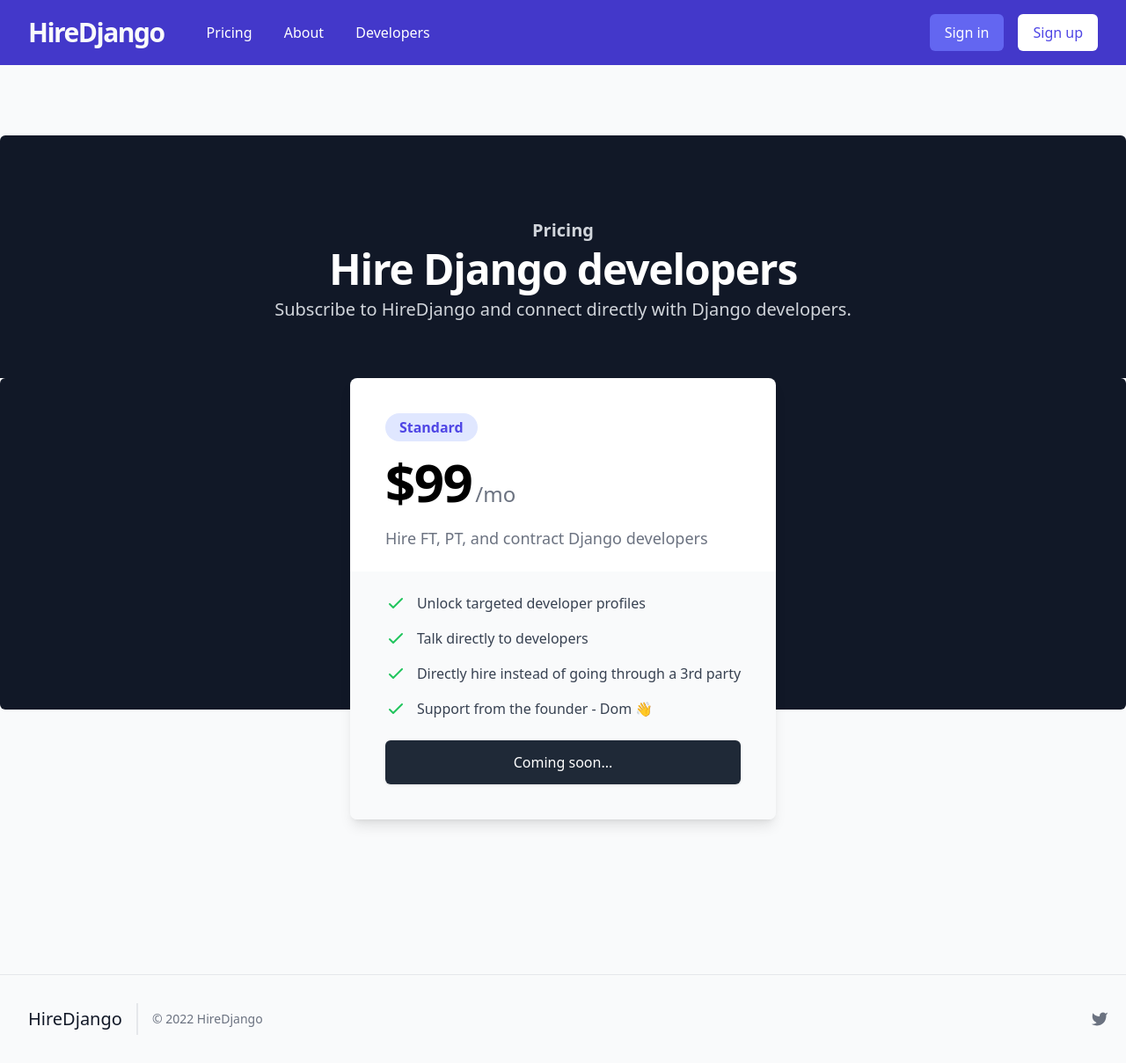
After one commit to vacchiano/HireDjango, a Django app: page /pricing/ in a window 1280 px wide. The commit adds this page. Shown: the whole page at 88% size. Run offline with Django 4.2, Linux system fonts and the light colour scheme; some libraries are stand-ins or nearby versions.

Commit message:
added biz acct page

```diff
--- a/jobs/models.py
+++ b/jobs/models.py
@@ -54,6 +54,7 @@
     city = models.CharField(max_length=50, blank=True)
     state = models.CharField(max_length=50, blank=True)
     country = models.CharField(max_length=50, blank=True)
+    contact_email = models.EmailField(max_length=254, blank=True)
 
 
     def __str__(self):
--- a/jobs/templates/jobs/_base.html
+++ b/jobs/templates/jobs/_base.html
@@ -18,7 +18,7 @@
                             <a href="{% url 'home' %}" class="h-full text-3xl font-bold tracking-tighter text-gray-50 hover:text-white lg:pr-2">HireDjango</a>
                             </a>
                             <div class="hidden ml-10 space-x-8 lg:block">
-                            <a href="#" class="text-base font-medium text-white hover:text-indigo-50"> Pricing </a>
+                            <a href="{% url 'pricing' %}" class="text-base font-medium text-white hover:text-indigo-50"> Pricing </a>
                             <a href="{% url 'about' %}" class="text-base font-medium text-white hover:text-indigo-50"> About </a>
                             <a href="{% url 'freelancer-list' %}" class="text-base font-medium text-white hover:text-indigo-50"> Developers </a>
                             </div>
--- a/jobs/templates/jobs/freelancer_form.html
+++ b/jobs/templates/jobs/freelancer_form.html
@@ -3,7 +3,7 @@
 
 {% block content %}
 <div class="p-6 max-w-2xl mx-auto rounded shadow bg-white">
-    <h1 class="text-slate-800 text-4xl mb-4 font-semibold">Create Freelancer Profile</h1>
+    <h1 class="text-slate-800 text-4xl mb-4 font-semibold">Freelancer Profile</h1>
     <form method="POST" enctype="multipart/form-data">
         {% csrf_token %}
         {{form|crispy}}
--- a/jobs/templates/jobs/index.html
+++ b/jobs/templates/jobs/index.html
@@ -2,12 +2,12 @@
 
 {% block content %}
 <div class="px-2 sm:px-12 mx-auto max-w-7xl">
-    <div class="mx-auto px-4 sm:mt-16">
+    <div class="mx-auto px-4 xl:mt-16">
         <h1 class="text-zinc-600 text-3xl tracking-tight font-extrabold sm:text-5xl md:text-6xl text-center">
             <span class="block">Reverse job board for</span>
             <span class="block text-indigo-700">Django developers</span>
         </h1>
-        <div class="sm:divide-x max-w-4xl text-lg text-left sm:text-center my-12 sm:my-24 mx-auto flex flex-col sm:flex-row items-center sm:items-start justify-center space-y-8 sm:space-y-0">
+        <div class="sm:divide-x max-w-4xl text-lg text-left sm:text-center md:my-12 sm:my-24 mx-auto flex flex-col sm:flex-row items-center sm:items-start justify-center space-y-8 sm:space-y-0">
             <span class="block max-w-sm">
                 <code class="text-2xl font-bold rounded underline text-gray-900">Developers:</code>
                 <span class="block pt-4 font-medium text-lg text-gray-700">
--- /dev/null
+++ b/jobs/templates/jobs/pricing.html
@@ -0,0 +1,147 @@
+{% extends 'jobs/_base.html' %}
+{% load static %}
+
+{% block content %}
+
+<div class="bg-gray-900 rounded-md">
+    <div class="pt-12 sm:pt-16 lg:pt-24">
+      <div class="max-w-7xl mx-auto text-center px-4 sm:px-6 lg:px-8">
+        <div class="max-w-3xl mx-auto space-y-2 lg:max-w-none">
+          <h2 class="text-xl leading-6 font-semibold text-gray-300">Pricing</h2>
+          <p class="text-3xl tracking-tight font-bold text-white sm:text-4xl sm:tracking-tight lg:text-5xl lg:tracking-tight">Hire Django developers</p>
+          <p class="text-xl text-gray-300">Subscribe to HireDjango and connect directly with Django developers.</p>
+        </div>
+      </div>
+    </div>
+    <div class="mt-8 pb-12 bg-gray-50 sm:mt-12 sm:pb-16 lg:mt-16 lg:pb-24">
+      <div class="relative">
+        <div class="absolute inset-0 h-3/4 bg-gray-900 rounded-md"></div>
+        <div class="relative z-10 max-w-7xl mx-auto px-4 sm:px-6 lg:px-8">
+          <div class="max-w-md mx-auto justify-center space-y-4 lg:max-w-5xl lg:grid lg:gap-5 lg:space-y-0">
+            <div class="flex flex-col rounded-lg shadow-lg overflow-hidden">
+              <div class="px-6 py-8 bg-white sm:p-10 sm:pb-6">
+                <div>
+                  <h3 class="inline-flex px-4 py-1 rounded-full text-base font-semibold bg-indigo-100 text-indigo-600" id="tier-standard">Standard</h3>
+                </div>
+                <div class="mt-4 flex items-baseline text-6xl tracking-tight font-bold">
+                  $99
+                  <span class="ml-1 text-2xl font-medium text-gray-500 tracking-normal"> /mo </span>
+                </div>
+                <p class="mt-5 text-lg text-gray-500">Hire FT, PT, and contract Django developers</p>
+              </div>
+              <div class="flex-1 flex flex-col justify-between px-6 pt-6 pb-8 bg-gray-50 space-y-6 sm:p-10 sm:pt-6">
+                <ul role="list" class="space-y-4">
+                  <li class="flex items-start">
+                    <div class="flex-shrink-0">
+                      <!-- Heroicon name: outline/check -->
+                      <svg class="h-6 w-6 text-green-500" xmlns="http://www.w3.org/2000/svg" fill="none" viewBox="0 0 24 24" stroke-width="2" stroke="currentColor" aria-hidden="true">
+                        <path stroke-linecap="round" stroke-linejoin="round" d="M5 13l4 4L19 7" />
+                      </svg>
+                    </div>
+                    <p class="ml-3 text-base text-gray-700">Unlock targeted developer profiles</p>
+                  </li>
+
+                  <li class="flex items-start">
+                    <div class="flex-shrink-0">
+                      <!-- Heroicon name: outline/check -->
+                      <svg class="h-6 w-6 text-green-500" xmlns="http://www.w3.org/2000/svg" fill="none" viewBox="0 0 24 24" stroke-width="2" stroke="currentColor" aria-hidden="true">
+                        <path stroke-linecap="round" stroke-linejoin="round" d="M5 13l4 4L19 7" />
+                      </svg>
+                    </div>
+                    <p class="ml-3 text-base text-gray-700">Talk directly to developers</p>
+                  </li>
+
+                  <li class="flex items-start">
+                    <div class="flex-shrink-0">
+                      <!-- Heroicon name: outline/check -->
+                      <svg class="h-6 w-6 text-green-500" xmlns="http://www.w3.org/2000/svg" fill="none" viewBox="0 0 24 24" stroke-width="2" stroke="currentColor" aria-hidden="true">
+                        <path stroke-linecap="round" stroke-linejoin="round" d="M5 13l4 4L19 7" />
+                      </svg>
+                    </div>
+                    <p class="ml-3 text-base text-gray-700">Directly hire instead of going through a 3rd party</p>
+                  </li>
+
+                  <li class="flex items-start">
+                    <div class="flex-shrink-0">
+                      <!-- Heroicon name: outline/check -->
+                      <svg class="h-6 w-6 text-green-500" xmlns="http://www.w3.org/2000/svg" fill="none" viewBox="0 0 24 24" stroke-width="2" stroke="currentColor" aria-hidden="true">
+                        <path stroke-linecap="round" stroke-linejoin="round" d="M5 13l4 4L19 7" />
+                      </svg>
+                    </div>
+                    <p class="ml-3 text-base text-gray-700">Support from the founder - Dom 👋</p>
+                  </li>
+                </ul>
+                <div class="rounded-md shadow">
+                    <a href="#" class="flex items-center justify-center px-5 py-3 border border-transparent text-base font-medium rounded-md text-white bg-gray-800 hover:bg-gray-900 hover:cursor-no-drop" aria-describedby="tier-standard">
+                        Coming soon...
+                    </a>
+                </div>
+              </div>
+            </div>
+
+            {% comment %} 2nd Price Card {% endcomment %}
+            {% comment %} <div class="flex flex-col rounded-lg shadow-lg overflow-hidden">
+              <div class="px-6 py-8 bg-white sm:p-10 sm:pb-6">
+                <div>
+                  <h3 class="inline-flex px-4 py-1 rounded-full text-base font-semibold bg-indigo-100 text-indigo-600" id="tier-standard">Enterprise</h3>
+                </div>
+                <div class="mt-4 flex items-baseline text-6xl tracking-tight font-bold">
+                  $79
+                  <span class="ml-1 text-2xl font-medium text-gray-500 tracking-normal"> /mo </span>
+                </div>
+                <p class="mt-5 text-lg text-gray-500">Lorem ipsum dolor sit amet consectetur, adipisicing elit.</p>
+              </div>
+              <div class="flex-1 flex flex-col justify-between px-6 pt-6 pb-8 bg-gray-50 space-y-6 sm:p-10 sm:pt-6">
+                <ul role="list" class="space-y-4">
+                  <li class="flex items-start">
+                    <div class="flex-shrink-0">
+                      <!-- Heroicon name: outline/check -->
+                      <svg class="h-6 w-6 text-green-500" xmlns="http://www.w3.org/2000/svg" fill="none" viewBox="0 0 24 24" stroke-width="2" stroke="currentColor" aria-hidden="true">
+                        <path stroke-linecap="round" stroke-linejoin="round" d="M5 13l4 4L19 7" />
+                      </svg>
+                    </div>
+                    <p class="ml-3 text-base text-gray-700">Pariatur quod similique</p>
+                  </li>
+
+                  <li class="flex items-start">
+                    <div class="flex-shrink-0">
+                      <!-- Heroicon name: outline/check -->
+                      <svg class="h-6 w-6 text-green-500" xmlns="http://www.w3.org/2000/svg" fill="none" viewBox="0 0 24 24" stroke-width="2" stroke="currentColor" aria-hidden="true">
+                        <path stroke-linecap="round" stroke-linejoin="round" d="M5 13l4 4L19 7" />
+                      </svg>
+                    </div>
+                    <p class="ml-3 text-base text-gray-700">Sapiente libero doloribus modi nostrum</p>
+                  </li>
+
+                  <li class="flex items-start">
+                    <div class="flex-shrink-0">
+                      <!-- Heroicon name: outline/check -->
+                      <svg class="h-6 w-6 text-green-500" xmlns="http://www.w3.org/2000/svg" fill="none" viewBox="0 0 24 24" stroke-width="2" stroke="currentColor" aria-hidden="true">
+                        <path stroke-linecap="round" stroke-linejoin="round" d="M5 13l4 4L19 7" />
+                      </svg>
+                    </div>
+                    <p class="ml-3 text-base text-gray-700">Vel ipsa esse repudiandae excepturi</p>
+                  </li>
+
+                  <li class="flex items-start">
+                    <div class="flex-shrink-0">
+                      <!-- Heroicon name: outline/check -->
+                      <svg class="h-6 w-6 text-green-500" xmlns="http://www.w3.org/2000/svg" fill="none" viewBox="0 0 24 24" stroke-width="2" stroke="currentColor" aria-hidden="true">
+                        <path stroke-linecap="round" stroke-linejoin="round" d="M5 13l4 4L19 7" />
+                      </svg>
+                    </div>
+                    <p class="ml-3 text-base text-gray-700">Itaque cupiditate adipisci quibusdam</p>
+                  </li>
+                </ul>
+                <div class="rounded-md shadow">
+                  <a href="#" class="flex items-center justify-center px-5 py-3 border border-transparent text-base font-medium rounded-md text-white bg-gray-800 hover:bg-gray-900" aria-describedby="tier-standard"> Get started </a>
+                </div>
+              </div>
+            </div> {% endcomment %}
+          </div>
+        </div>
+      </div>
+    </div>
+  </div>
+
+{% endblock content %}
--- a/jobs/urls.py
+++ b/jobs/urls.py
@@ -1,16 +1,18 @@
 from django.urls import path
 
-from .views import (index, profile, about, BusinessCreateView,
-                    FreelancerCreateView, FreelancerDetailView,
-                    FreelancerListView, handle_login)
+from .views import (index, pricing, profile, about, BusinessCreateView,
+                    FreelancerCreateView, FreelancerUpdateView,
+                    FreelancerDetailView, FreelancerListView, handle_login)
 
 urlpatterns = [
     path('', index, name='home'),
     path('profile/', profile, name='profile'),
     path('about/', about, name='about'),
+    path('pricing/', pricing, name='pricing'),
     path('developers/', FreelancerListView.as_view(), name='freelancer-list'),
     path('account-setup/', handle_login, name='handle-login'),
     path('developer/<int:pk>/', FreelancerDetailView.as_view(), name='freelancer-detail'),
     path('developer/create/', FreelancerCreateView.as_view(), name="freelancer-create"),
+    path('developer/update/', FreelancerUpdateView.as_view(), name="freelancer-update"),
     path('business/create/', BusinessCreateView.as_view(), name="business-create"),
 ]
--- a/jobs/views.py
+++ b/jobs/views.py
@@ -1,6 +1,6 @@
 from django.shortcuts import redirect, render
 from django.urls import reverse_lazy
-from django.views.generic import ListView, DetailView, CreateView
+from django.views.generic import ListView, DetailView, CreateView, UpdateView
 from django.contrib.auth.mixins import LoginRequiredMixin
 from django.contrib.auth.decorators import login_required
 
@@ -13,22 +13,35 @@
 def profile(request):
     # print(dir(request.user))
     # if the user has a freelance/biz acct -> take them to their profile
-    if request.user.get_freelancer() or request.user.get_business():
+    if request.user.get_freelancer():
         freelancer = Freelancer.objects.get(owner=request.user)
         context = {
             'object': freelancer
         }
-        return render(request, 'jobs/profile.html', context)
+        return render(request, 'jobs/freelancer_detail.html', context)
+
+    if request.user.get_business():
+        business = Business.objects.get(owner=request.user)
+        context = {
+            'object': business
+        }
+        return render(request, 'jobs/business_profile.html', context)
 
     return render(request, 'jobs/choose_account.html', {})
 
 def about(request):
     return render(request, 'jobs/about.html')
 
+def pricing(request):
+    return render(request, 'jobs/pricing.html')
+
 class FreelancerListView(ListView):
-    model = Freelancer
 
-class FreelancerDetailView(LoginRequiredMixin, DetailView):
+    def get_queryset(self):
+        queryset = Freelancer.objects.exclude(search_status="invisible")
+        return queryset
+
+class FreelancerDetailView(DetailView):
     model = Freelancer
     # template 'freelancer_detail.html'
 
@@ -41,7 +54,7 @@
 
 class FreelancerCreateView(LoginRequiredMixin, CreateView):
     model = Freelancer
-    fields = ['name', 'profile_pic', 'tagline', 'bio', 'website']
+    fields = ['name', 'tagline', 'bio', 'contact_email', 'website', 'github', 'linkedin', 'twitter', 'stackoverflow', 'search_status', 'role_type', 'role_level', 'available_date', 'city', 'state','country']
     success_url = reverse_lazy('freelancer-list')
 
     def form_valid(self, form):
@@ -50,12 +63,24 @@
 
 class BusinessCreateView(LoginRequiredMixin, CreateView):
     model = Business
-    fields = ['name', 'profile_pic', 'bio']
+    fields = '__all__'
     success_url = reverse_lazy('freelancer-list')
 
     def form_valid(self, form):
         form.instance.owner = self.request.user
         return super(BusinessCreateView, self).form_valid(form)
+
+class FreelancerUpdateView(LoginRequiredMixin, UpdateView):
+    model = Freelancer
+    fields = ['name', 'tagline', 'bio', 'contact_email', 'website', 'github', 'linkedin', 'twitter', 'stackoverflow', 'search_status', 'role_type', 'role_level', 'available_date', 'city', 'state','country']
+    success_url = reverse_lazy('freelancer-list')
+
+    def get_object(self, queryset=None):
+        return Freelancer.objects.get(owner=self.request.user)
+
+    def form_valid(self, form):
+        form.instance.owner = self.request.user
+        return super(FreelancerUpdateView, self).form_valid(form)
 
 @login_required
 def handle_login(request):
--- a/templates/account/signup.html
+++ b/templates/account/signup.html
@@ -3,7 +3,7 @@
 
 {% block content %}
 <div class="mmy-10 p-10 max-w-2xl mx-auto rounded-md shadow bg-white text-gray-900">
-    <h1 class="text-slate-800 text-4xl mb-4 font-semibold">Signup</h1>
+    <h1 class="text-slate-800 text-4xl mb-4 font-semibold">Sign Up</h1>
     <form method="POST">
         {% csrf_token %}
         {{form|crispy}}
```
Also changed, not shown: jobs/templates/jobs/business_profile.html (added, +64 -0 lines), jobs/templates/jobs/freelancer_detail.html (+19 -16 lines), jobs/templates/jobs/freelancer_list.html (+30 -2 lines), jobs/templates/jobs/profile.html (deleted, +0 -136 lines), jobs/migrations/0008_freelancer_contact_email.py (added).
